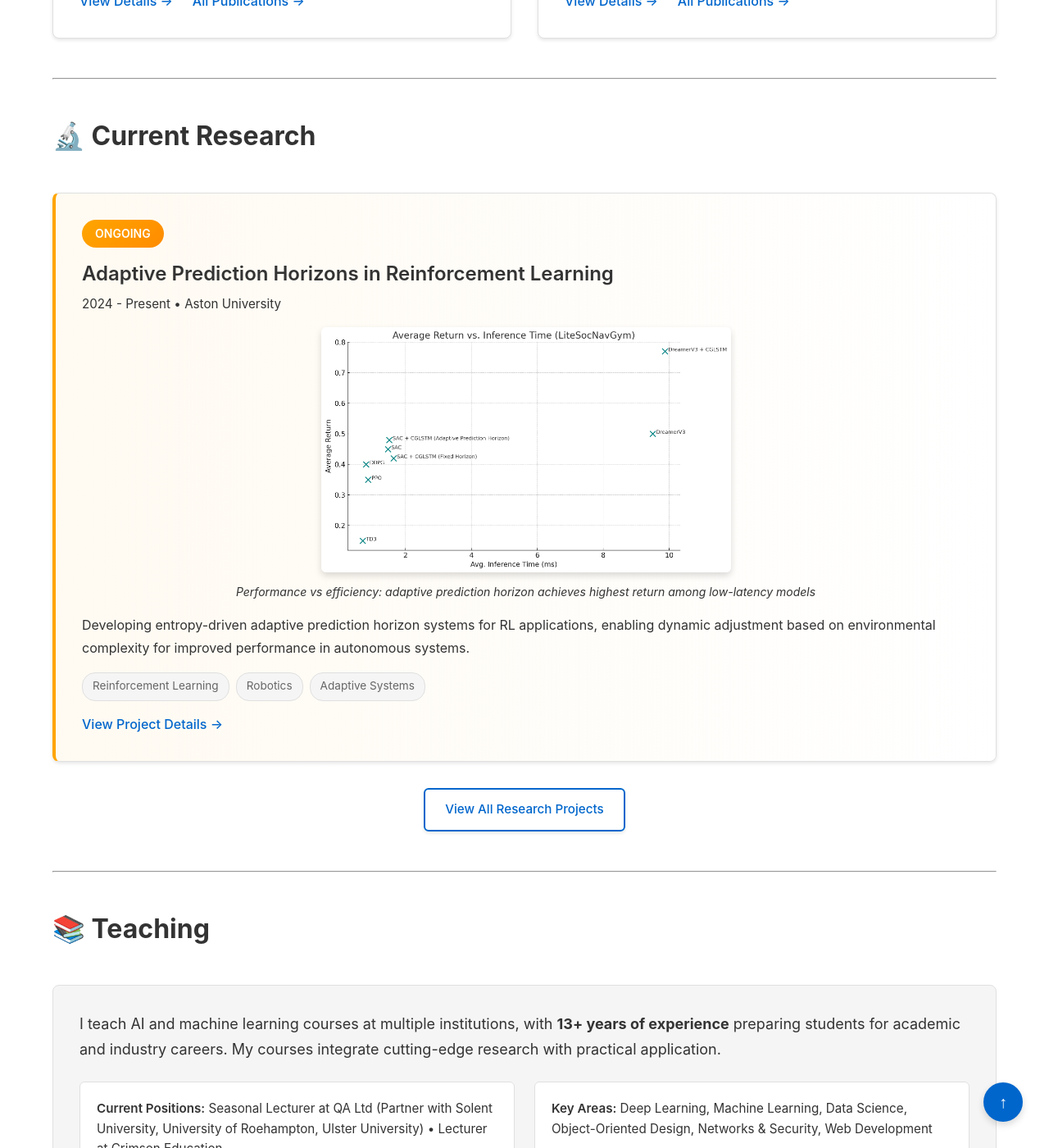
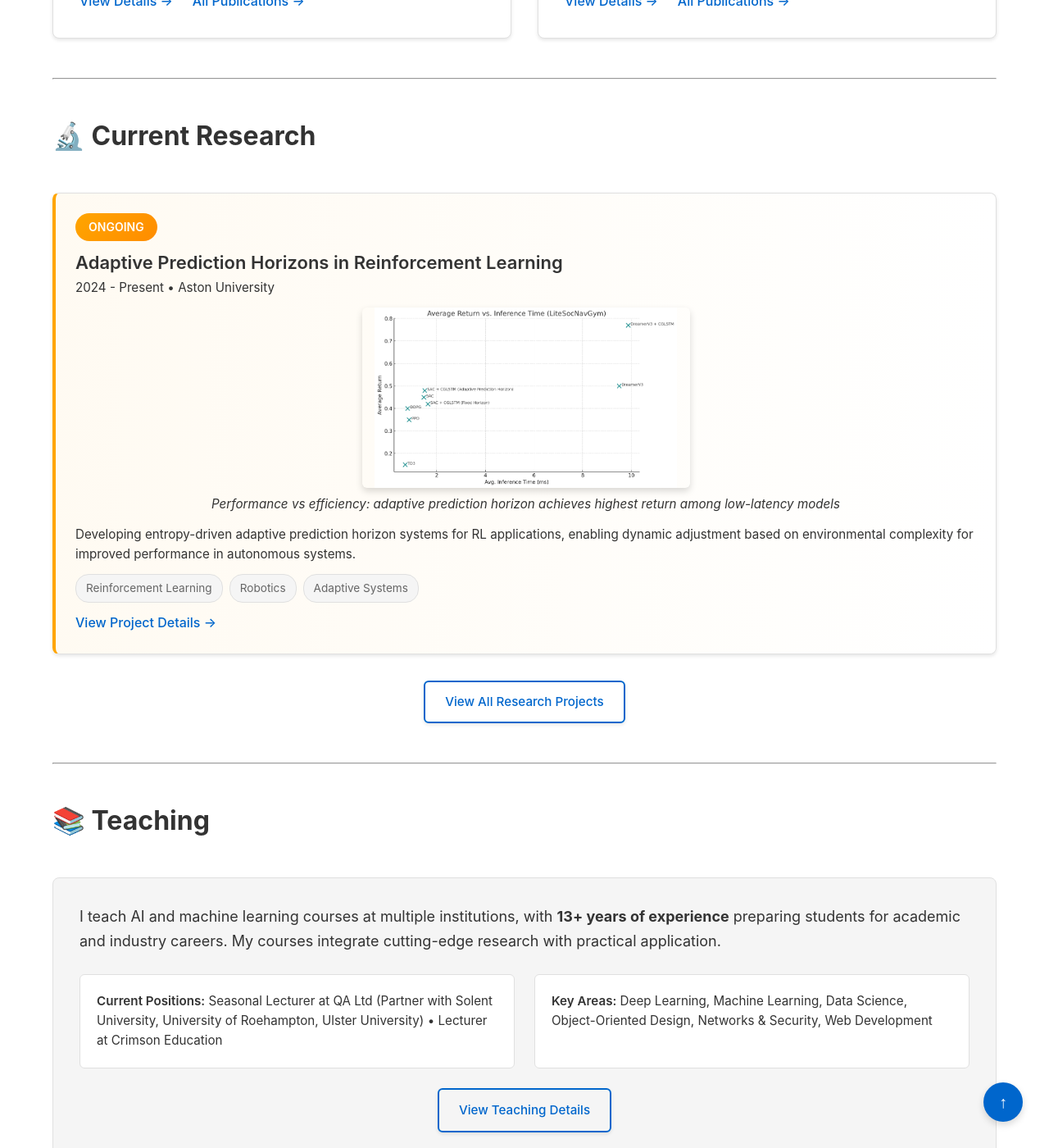
Before and after one commit to goodluckoguzie/goodluckoguzie.github.io, a Jekyll site: the page built from index.md, in a window 1280 px wide and 1400 px high, scrolled down 1286 px. Shown: the whole window at 82% size. Built offline with Jekyll 4.4.1, drawn with Linux system fonts in a browser that asks for light colours.

Commit message:
Further reduce Current Research section height - smaller image, tighter spacing

```diff
--- a/assets/css/style.css
+++ b/assets/css/style.css
@@ -245,7 +245,7 @@
 
 .home-research-card {
     background: var(--bg-card);
-    padding: 2rem;
+    padding: 1.5rem;
     border-radius: 8px;
     border: 1px solid var(--border);
     box-shadow: var(--shadow);
@@ -270,7 +270,7 @@
     border-radius: 20px;
     font-size: 0.875rem;
     font-weight: 600;
-    margin-bottom: 1rem;
+    margin-bottom: 0.75rem;
 }
 
 .home-research-badge.ongoing {
@@ -280,27 +280,27 @@
 
 .home-research-card h3 {
     margin-top: 0;
-    margin-bottom: 0.5rem;
-    color: var(--text);
-    font-size: 1.5rem;
+    margin-bottom: 0.25rem;
+    color: var(--text);
+    font-size: 1.375rem;
     line-height: 1.3;
 }
 
 .home-research-meta {
     color: var(--text-light);
-    font-size: 0.95rem;
-    margin-bottom: 1rem;
+    font-size: 0.9rem;
+    margin-bottom: 0.75rem;
 }
 
 .home-research-image {
-    margin: 1rem 0;
+    margin: 0.75rem 0;
     text-align: center;
 }
 
 .home-research-image img {
     width: 100%;
-    max-width: 500px;
-    max-height: 300px;
+    max-width: 400px;
+    max-height: 220px;
     height: auto;
     object-fit: contain;
     border-radius: 6px;
@@ -311,27 +311,29 @@
 
 .home-research-caption {
     text-align: center;
-    font-size: 0.875rem;
+    font-size: 0.8rem;
     color: var(--text-light);
-    margin-top: 0.75rem;
+    margin-top: 0.5rem;
     font-style: italic;
+    line-height: 1.4;
 }
 
 .home-research-card p {
     color: var(--text);
-    line-height: 1.7;
-    margin-bottom: 1rem;
+    line-height: 1.6;
+    margin-bottom: 0.75rem;
+    font-size: 0.95rem;
 }
 
 .home-research-tags {
     display: flex;
     gap: 0.5rem;
     flex-wrap: wrap;
-    margin-bottom: 1rem;
+    margin-bottom: 0.75rem;
 }
 
 .home-research-actions {
-    margin-top: 1rem;
+    margin-top: 0.75rem;
 }
 
 .home-research-link {
```
